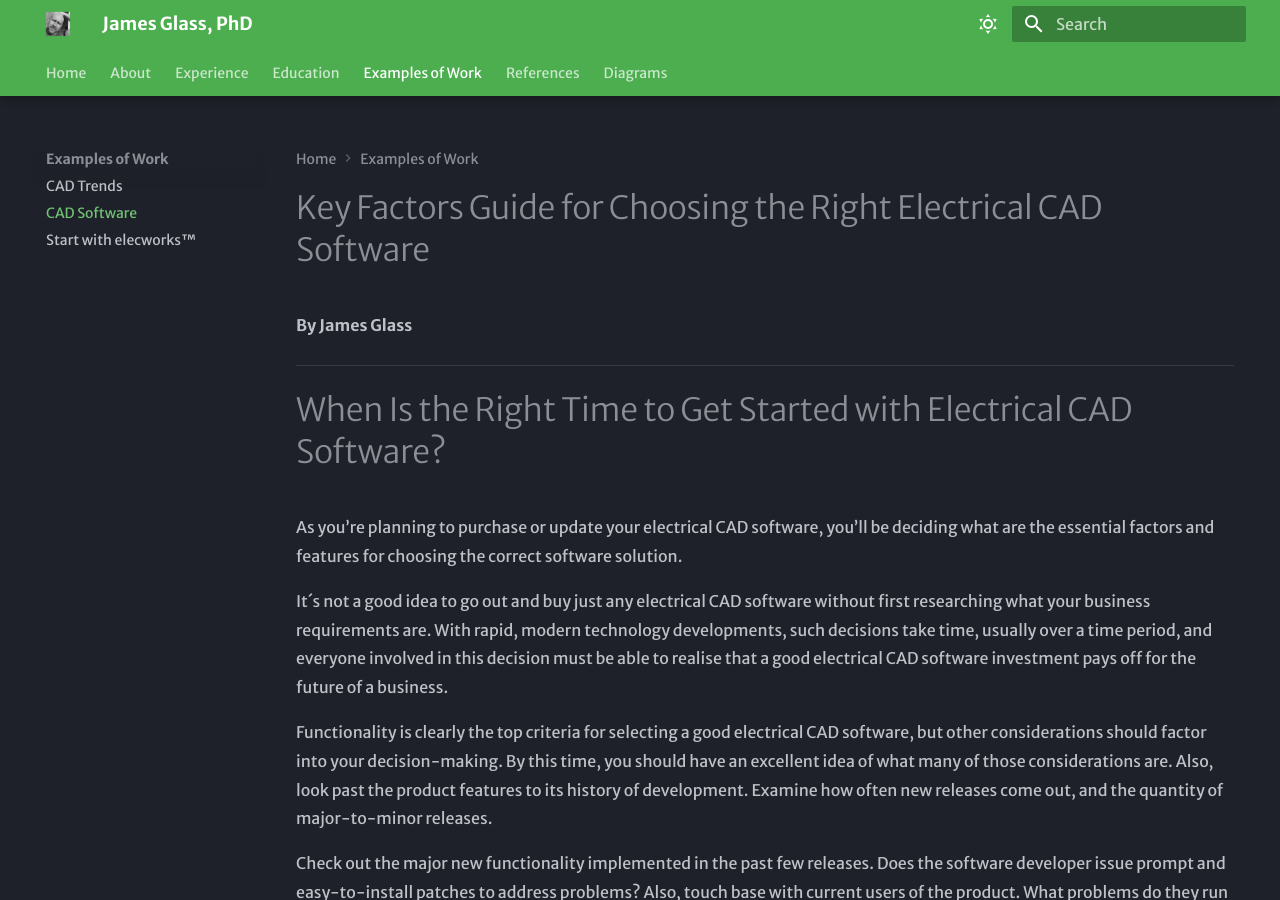
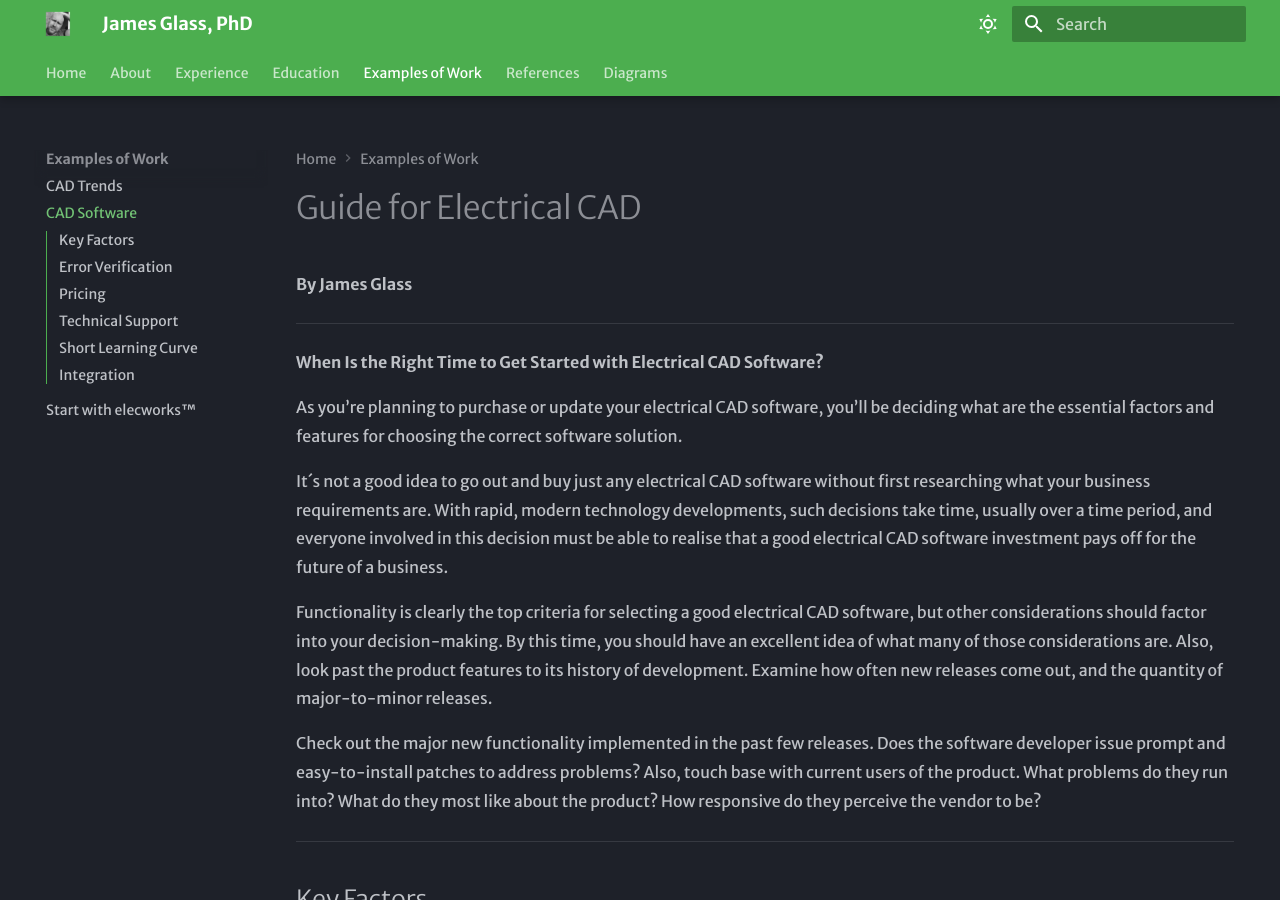
Before and after one commit to james-glass1999/MKDocs-James-Glass-PhD, an MkDocs documentation site: the page built from docs/examples/cad-software.md, in a window 1280 px wide and 900 px high. Built offline with MkDocs 1.6.1 and Material for MkDocs 9.7.7, drawn with Linux system fonts in a browser that asks for light colours; some of the changed text lies outside the part shown.

Commit message:
Changed font size

```diff
--- a/docs/examples/cad-software.md
+++ b/docs/examples/cad-software.md
@@ -1,10 +1,10 @@
-# Key Factors Guide for Choosing the Right Electrical CAD Software
+# Guide for Electrical CAD
 
 **By James Glass**
 
 ---
 
-# When Is the Right Time to Get Started with Electrical CAD Software?
+**When Is the Right Time to Get Started with Electrical CAD Software?**
 
 As you’re planning to purchase or update your electrical CAD software, you’ll be deciding what are the essential factors and features for choosing the correct software solution.
 
@@ -18,7 +18,7 @@
 
 ## Key Factors
 
-# Intelligent & Efficient Software
+**Intelligent & Efficient Software**
 When deciding on an electrical CAD software for your business, it is necessary to find out how efficient each software package is at creating the types of projects your company makes.
 
 For example, if your company makes machinery you should see how easy it is to integrate your electrical and mechanical projects with the right software. If your firm works sizing electrical projects, check out the compatibility between your calculation and your design software for faster time-to-market.
@@ -27,7 +27,7 @@
 
 ---
 
-## Compatibility with Customers & Suppliers
+**Compatibility with Customers & Suppliers**
 In today’s design industries, few manufacturers do not have the ability to be vertically integrated in the design process to final product. Many depend on a global collection of suppliers for tools, parts, subsystems, production equipment, and design services.
 
 A lot of businesses or customers complain about the slow conversion process required for sharing files with others, who cannot open your current system file formats.
@@ -40,7 +40,7 @@
 
 ---
 
-## Consistent Manufacturer’s Data
+**Consistent Manufacturer’s Data**
 Certified Product Data is mandatory and essential nowadays due to the advantage of cutting lists for downstream purchasing and manufacturing operations. Reducing time to market for your design, while at the same time speeding up and simplifying your design process – increasing productivity.
 
 To reduce time-to-market and generate consistent bill of materials (BOM), validate your electrical CAD counts on consistent data from the main manufacturers (symbols, catalogs, 2D and 3D layouts), and keep it consistent throughout your design. Keep your data organized so you can work in teams, work in parallel, and react faster to design changes.
@@ -51,10 +51,10 @@
 
 ---
 
-## Errors Verification
+## Error Verification
 The detection of errors during the project life cycle saves costly time and money. Without the correct and necessary error detection, project work with combined efforts becomes a waste of time for everyone involved and puts pressure on any project team.
 
-## Cost-Free Correction of Program Errors
+**Cost-Free Correction of Program Errors**
 Avoiding some of the common errors found in electrical CAD software such as:
 
 - Duplicated parent symbols
@@ -74,7 +74,7 @@
 
 ---
 
-## Drafting Tools That Meet Your Standards
+**Drafting Tools That Meet Your Standards**
 A project’s productivity and effectiveness is essential to develop, test, manufacture, deliver, use, and support throughout its life, while working with project-related information.
 
 Ensure that you create your own project standards to help unify your documentation and create consistent projects. Be sure any 2D electrical CAD software you buy can export your drawings in popular formats such as **PDF, DXF, and DWG.**
@@ -88,12 +88,12 @@
 
 ---
 
-## Integration with IT Systems
+**Integration with IT Systems**
 Make sure your IT business systems are compatible with your electrical CAD software, and allow collaboration among them. Systems such as ERP, MCAD, and PLM should be able to exchange data with your electrical CAD software.
 
 Mistakes caused by bad collaboration of exchange data can waste hundreds of hours of work each year and cost money, in terms of defective parts if a project is near completion.
 
-## Why is it important to integrate PDM, ERP, and MCAD with ECAD?
+**Why is it important to integrate PDM, ERP, and MCAD with ECAD?**
 For example, integrating MCAD, PDM, and ERP offers business efficiency and value:
 
 - Ensuring consistency and use of project-related information, by using rules to create your own projects to overcome problems and offer solutions.
@@ -104,7 +104,7 @@
 
 ---
 
-### Pricing
+## Pricing
 An electrical CAD software must efficiently and accurately represent every part in your company’s project and the intricate relationship of the design process between each department involved.
 
 To increase efficiency, designers should be able to design a quality project of their chosen software with as few steps as possible. The cost of reliable software solutions will guarantee a better outcome for your business.
@@ -125,7 +125,7 @@
 - Increase your knowledge of your software.
 - Learn to navigate the software effectively.
 
-## Channels of Technical Support
+**Channels of Technical Support**
 Support can be in the form of phone call, chat, or email. Various electrical CAD software offer one, two, or all three. It is always best to look for a system that covers customer needs as part of their service.
 
 - **On-site** – Technicians should also be available for installation, application analysis, and company-specific advice.
@@ -143,7 +143,7 @@
 
 ---
 
-## Software Development Integration/Compatibility
+## Integration
 It is important that the development of the software being offered continuously follows general technical development.
 
 Learning and becoming expert in an electrical CAD software is important when calculating **Return on Investment (ROI).**
@@ -157,7 +157,7 @@
 
 ---
 
-## Innovative R&D to Protect Your Investment
+**Innovative R&D to Protect Your Investment**
 Computing technology is constantly evolving. If your electrical CAD software provider ignores this, you’ll soon find that your business is running outdated and costly software.
 
 That´s why **Trace Software International** is one of the most respected providers of electrical CAD software due to its world-class evolving technology innovation along with R&D departments.
@@ -166,5 +166,5 @@
 
 ---
 
-## Want to increase your business potential?
+**Want to increase your business potential?**
 [Contact us](https://www.trace-software.com/fr/)
```
Also changed, not shown: docs/examples/cad-trends.md (+3 -3 lines), docs/examples/start-with-elecworks™*.md (+14 -14 lines).
